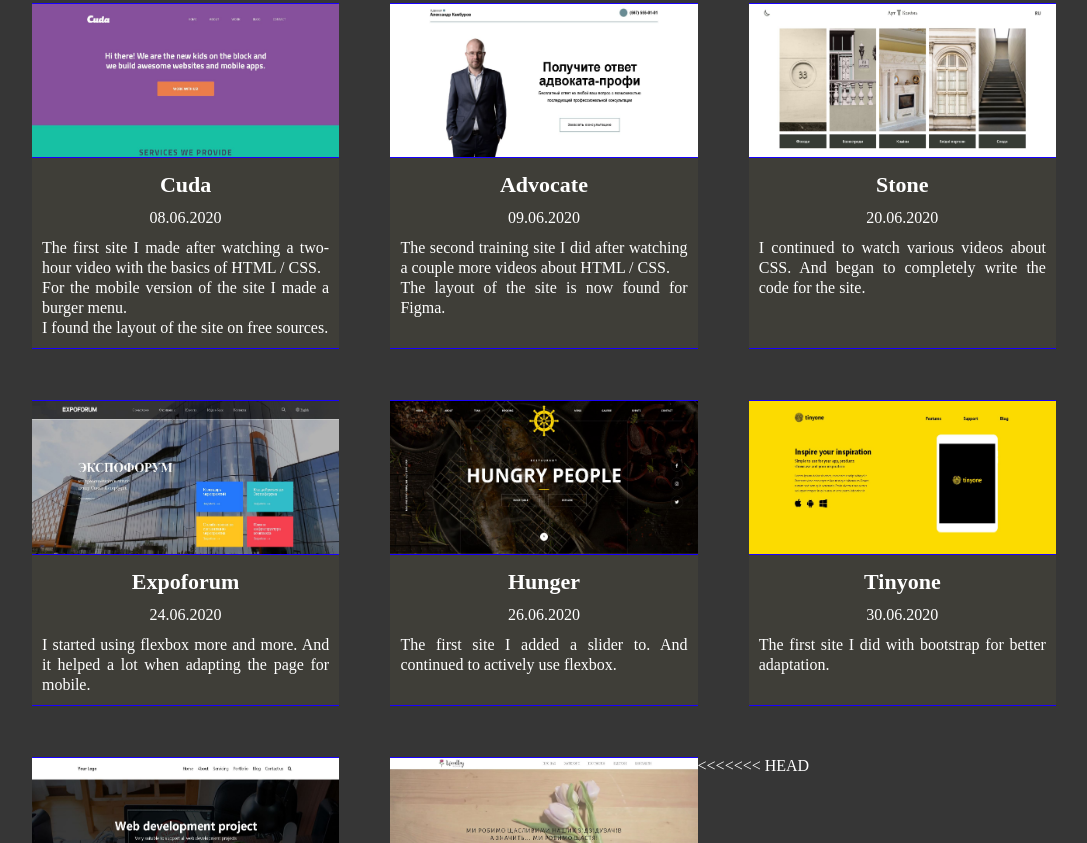
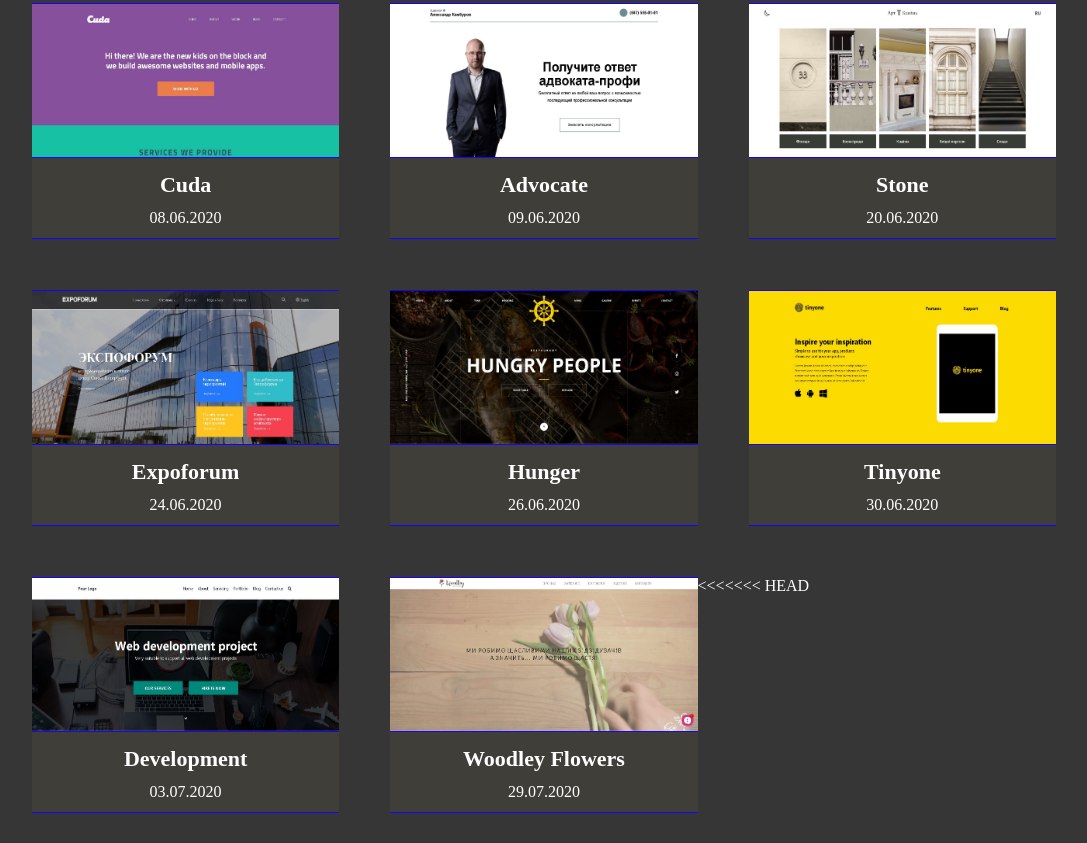
Before and after one commit to Maggoff/Maggoff.github.io, a plain HTML site: page index.html in a window 1280 px wide. Shown: the part 650-1493 px from the top of the page, without its empty margins (96-1183 px from the left). Drawn offline with Linux system fonts and the light colour scheme.

```diff
--- a/css/style.css
+++ b/css/style.css
@@ -230,14 +230,6 @@ body *{
   font-size: 16px;
   font-weight: 400;
   line-height: 20px;
-}
-
-.portfolio__text{
-  margin-top: 10px;
-  font-size: 16px;
-  font-weight: 400;
-  line-height: 20px;
-  text-align: justify;
 }
 
 /* END Portfolio */
--- a/index.html
+++ b/index.html
@@ -135,13 +135,6 @@
                 <p class="porfolio__date">
                   08.06.2020
                 </p>
-                <p class="portfolio__text">
-                  The first site I made after watching a two-hour video with the basics of HTML / CSS.
-                  <br>
-                  For the mobile version of the site I made a burger menu.
-                  <br>
-                  I found the layout of the site on free sources.
-                </p>
               </div>
             </div>
             <div class="portfolio__item item">
@@ -158,11 +151,6 @@
                 </a>
                 <p class="porfolio__date">
                   09.06.2020
-                </p>
-                <p class="portfolio__text">
-                  The second training site I did after watching a couple more videos about HTML / CSS.
-                  <br>
-                  The layout of the site is now found for Figma.
                 </p>
               </div>
             </div>
@@ -181,9 +169,6 @@
                 <p class="porfolio__date">
                   20.06.2020
                 </p>
-                <p class="portfolio__text">
-                  I continued to watch various videos about CSS. And began to completely write the code for the site.
-                </p>
               </div>
             </div>
             <div class="portfolio__item item m-r-5">
@@ -200,9 +185,6 @@
                 </a>
                 <p class="porfolio__date">
                   24.06.2020
-                </p>
-                <p class="portfolio__text">
-                  I started using flexbox more and more. And it helped a lot when adapting the page for mobile.
                 </p>
               </div>
             </div>
@@ -221,9 +203,6 @@
                 <p class="porfolio__date">
                   26.06.2020
                 </p>
-                <p class="portfolio__text">
-                  The first site I added a slider to. And continued to actively use flexbox.
-                </p>
               </div>
             </div>
             <div class="portfolio__item item m-l-5">
@@ -240,9 +219,6 @@
                 </a>
                 <p class="porfolio__date">
                   30.06.2020
-                </p>
-                <p class="portfolio__text">
-                  The first site I did with bootstrap for better adaptation.
                 </p>
               </div>
             </div>
@@ -261,9 +237,6 @@
                 <p class="porfolio__date">
                   03.07.2020
                 </p>
-                <p class="portfolio__text">
-
-                </p>
               </div>
             </div>
             <div class="portfolio__item item">
@@ -280,9 +253,6 @@
                 </a>
                 <p class="porfolio__date">
                   29.07.2020
-                </p>
-                <p class="portfolio__text">
-
                 </p>
               </div>
             </div>
@@ -302,9 +272,6 @@
                 <p class="porfolio__date">
                   24.08.2020
                 </p>
-                <p class="portfolio__text">
-
-                </p>
               </div>
             </div>
 =======
@@ -322,8 +289,7 @@
       <div class="container">
         <div class="footer__inner">
           <a href="https://t.me/MBov7" class="footer__contact">Telegram</a>
-          <a href="https://drive.google.com/file/d/1kfmIXeJ7CJVNIZViZJcxob9CWRFlWqWv/view?usp=sharing"
-            class="footer__contact anime">Anime</a>
+          <a href="https://drive.google.com/file/d/1kfmIXeJ7CJVNIZViZJcxob9CWRFlWqWv/view?usp=sharing" class="footer__contact anime">Anime</a>
           <a href="mailto:magmbov@gmail.com" class="footer__contact">magmbov@gmail.com</a>
         </div>
       </div>
```
